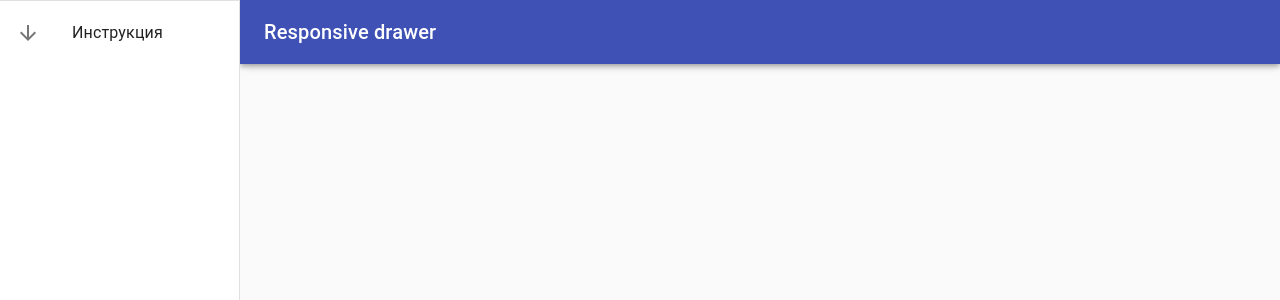
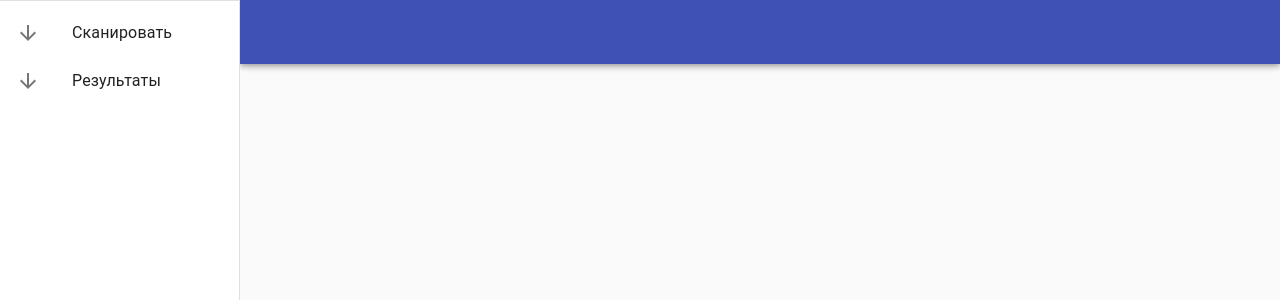
Before and after one commit to kirillva/arm_universal, a React (Create React App) app: page /#/ in a window 1280 px wide. Shown: the top 300 px of the page. Built offline with nearby package versions, Linux system fonts and the light colour scheme.

Commit message:
роутинг

```diff
--- a/package.json
+++ b/package.json
@@ -9,6 +9,7 @@
     "@testing-library/jest-dom": "^5.11.6",
     "@testing-library/react": "^11.2.2",
     "@testing-library/user-event": "^12.2.2",
+    "formik": "^2.2.5",
     "react": "^17.0.1",
     "react-dom": "^17.0.1",
     "react-router-dom": "^5.2.0",
--- a/src/App.js
+++ b/src/App.js
@@ -1,4 +1,4 @@
-import React from "react";
+import React, { useState } from "react";
 import AppBar from "@material-ui/core/AppBar";
 import CssBaseline from "@material-ui/core/CssBaseline";
 import IconButton from "@material-ui/core/IconButton";
@@ -10,7 +10,8 @@ import { MainMenu } from "components/MainMenu";
 import { menuItems } from "components/Menu";
 import { routeItems } from "components/Routes";
 import { getClaims } from "utils/user";
-import { Route, Switch } from "react-router-dom";
+import { Route, Switch, useLocation } from "react-router-dom";
+import { SigninForm } from "pages/SigninForm";
 
 const drawerWidth = 240;
 
@@ -34,7 +35,15 @@ const useStyles = makeStyles((theme) => ({
 
 function ResponsiveDrawer() {
   const classes = useStyles();
-  const [mobileOpen, setMobileOpen] = React.useState(false);
+  const [mobileOpen, setMobileOpen] = useState(false);
+  const location = useLocation();
+
+  const currentMenuItem = menuItems.find(
+    (item) => item.path === location.pathname
+  );
+  debugger;
+  console.log(currentMenuItem);
+  console.log(location);
 
   const handleDrawerToggle = () => {
     setMobileOpen(!mobileOpen);
@@ -52,9 +61,10 @@ function ResponsiveDrawer() {
   };
   const filteredMenu = menuItems.filter(filter);
   const filteredRoute = routeItems.filter(filter);
+  debugger;
 
-  console.log('filteredMenu', filteredMenu);
-  console.log('filteredRoute', filteredRoute);
+  console.log("filteredMenu", filteredMenu);
+  console.log("filteredRoute", filteredRoute);
 
   return (
     <div className={classes.root}>
@@ -71,7 +81,7 @@ function ResponsiveDrawer() {
             <MenuIcon />
           </IconButton>
           <Typography variant="h6" noWrap>
-            Responsive drawer
+            {currentMenuItem ? currentMenuItem.title : ""}
           </Typography>
         </Toolbar>
       </AppBar>
@@ -81,9 +91,12 @@ function ResponsiveDrawer() {
         handleDrawerToggle={handleDrawerToggle}
       />
       <Switch>
+        <Route exact={true} path={"/auth"}>
+          <SigninForm />
+        </Route>
         {routeItems.map((item) => {
           return (
-            <Route exact={item.exact} path={item.path}>
+            <Route exact={true} path={item.path}>
               {React.createElement(item.component)}
             </Route>
           );
--- a/src/components/MainMenu.js
+++ b/src/components/MainMenu.js
@@ -48,18 +48,16 @@ export const MainMenu = ({ data, mobileOpen, handleDrawerToggle }) => {
 
   return (
     <div className={classes.drawer} aria-label="mailbox folders">
-      {/* The implementation can be swapped with js to avoid SEO duplication of links. */}
       <Hidden smUp implementation="css">
         <Drawer
           variant="temporary"
-          // anchor={theme.direction === "rtl" ? "right" : "left"}
           open={mobileOpen}
           onClose={handleDrawerToggle}
           classes={{
             paper: classes.drawerPaper,
           }}
           ModalProps={{
-            keepMounted: true, // Better open performance on mobile.
+            keepMounted: true,
           }}
         >
           {drawer}
--- a/src/components/Menu.js
+++ b/src/components/Menu.js
@@ -11,6 +11,18 @@ export const menuItems = [
     ],
     icon: ArrowDownward,
     path: "/scan",
-    title: "Инструкция",
+    title: "Сканировать",
+  },
+  {
+    claims: [
+      "manual_edit",
+      "admin",
+      "food_kit",
+      "manager_candidate",
+      "division",
+    ],
+    icon: ArrowDownward,
+    path: "/result",
+    title: "Результаты",
   }
 ];
--- a/src/components/Routes.js
+++ b/src/components/Routes.js
@@ -1,10 +1,17 @@
-import { AdminPanel } from "pages/AdminPanel";
+import { ScanPanel } from "pages/ScanPanel";
+import { ResultPanel } from "pages/ResultPanel";
 
 export const routeItems = [
   {
     claims: ["manager"],
     exact: true,
     path: "/scan",
-    component: AdminPanel,
+    component: ScanPanel,
   },
+  {
+    claims: ["manager"],
+    exact: true,
+    path: "/result",
+    component: ResultPanel,
+  }
 ];
--- a/src/pages/AdminPanel.js
+++ b/src/pages/ResultPanel.js
@@ -12,7 +12,7 @@ const useStyles = makeStyles((theme) => ({
   },
 }));
 
-export const AdminPanel = withRouter(() => {
+export const ResultPanel = withRouter(() => {
     const classes = useStyles();
   return (
     <div className={classes.content}>
--- /dev/null
+++ b/src/pages/ScanPanel.js
@@ -0,0 +1,26 @@
+import { Typography } from "@material-ui/core";
+import React from "react";
+import { withRouter } from "react-router-dom";
+
+import { makeStyles } from "@material-ui/core/styles";
+
+const useStyles = makeStyles((theme) => ({
+  toolbar: theme.mixins.toolbar,
+  content: {
+    flexGrow: 1,
+    padding: theme.spacing(3),
+  },
+}));
+
+export const ScanPanel = withRouter(() => {
+    const classes = useStyles();
+  return (
+    <div className={classes.content}>
+      <div className={classes.toolbar} />
+      <Typography paragraph>
+        camera
+      </Typography>
+
+    </div>
+  );
+});
--- /dev/null
+++ b/src/pages/SigninForm.js
@@ -0,0 +1,23 @@
+import React from "react";
+import { useFormik } from "formik";
+import { TextField } from "@material-ui/core";
+
+export const SigninForm = () => {
+  const { handleSubmit, handleChange, values } = useFormik({
+    initialValues: {
+      login: "",
+      password: "",
+      remember: true,
+    },
+    onSubmit: (values) => {
+      alert(JSON.stringify(values, null, 2));
+    },
+  });
+  return (
+    <form onSubmit={handleSubmit}>
+      <TextField onChange={handleChange} name="login" value={values.login}/>
+      <TextField onChange={handleChange} type="password" name="password" value={values.password}/>
+      <button type="submit">Submit</button>
+    </form>
+  );
+};
```
Also changed, not shown: src/index.js (+12 -3 lines), 1 other file (tests, documents, lock files or other folders).
